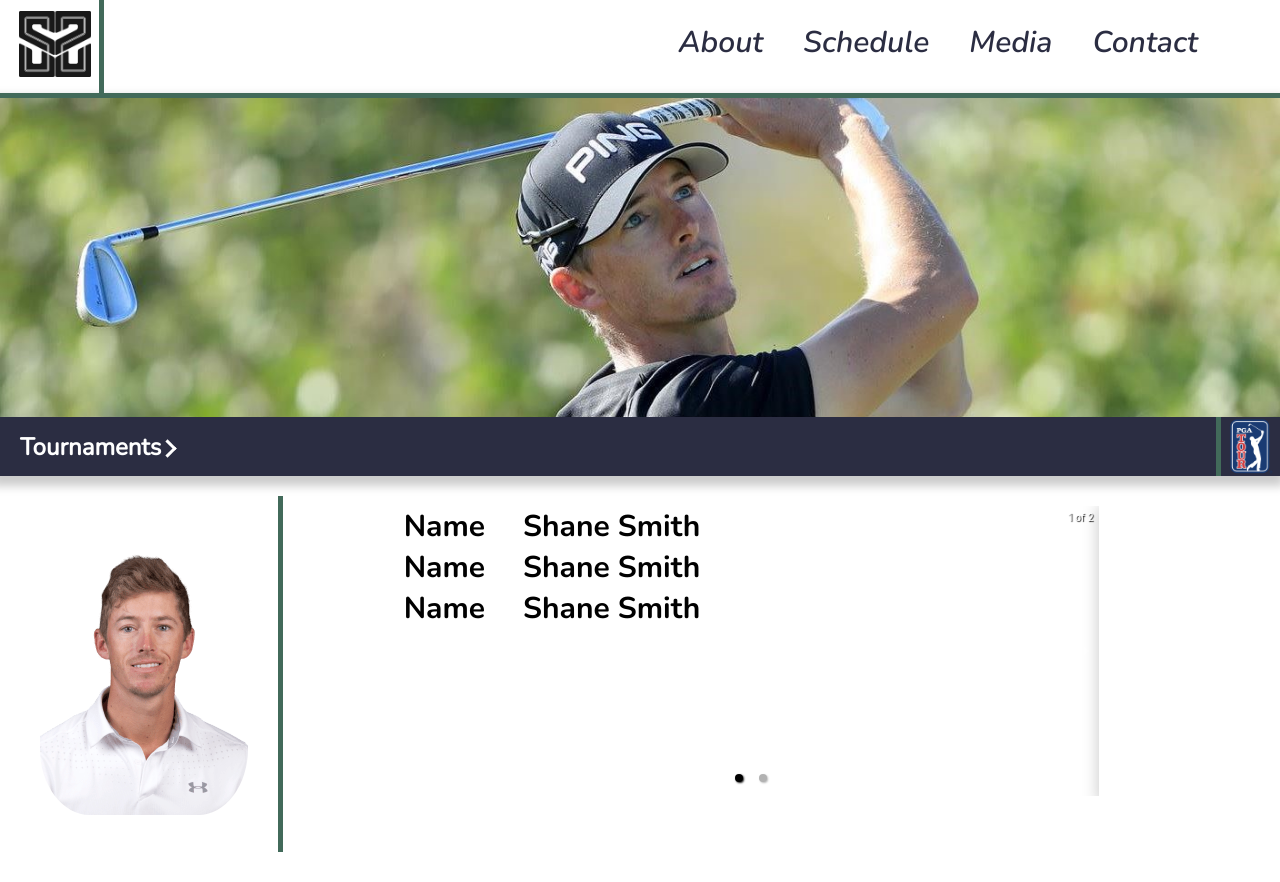
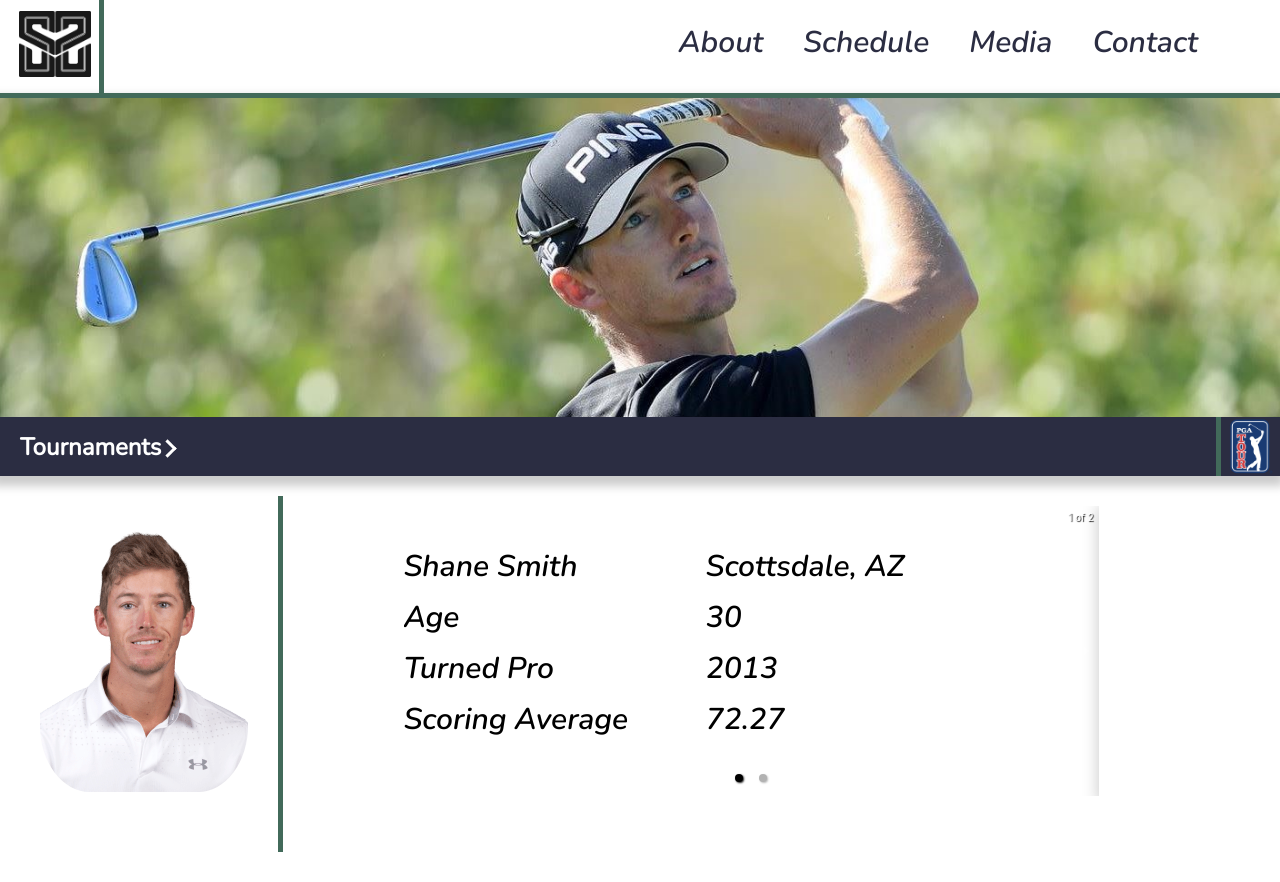
Before and after one commit to blythlewis/shane-site, a React (Create React App) app: page / in a window 1280 px wide. Built offline with nearby package versions, Linux system fonts and the light colour scheme.

Commit message:
About_Table_Changes

```diff
--- a/src/Components/Header/Header.jsx
+++ b/src/Components/Header/Header.jsx
@@ -101,3 +101,4 @@ export const Header = () => {
 };
 
 export default Header;
+// I am greatful for the position I am in, it's not often you get to try and fulfill a boy hood dream. I remind myself daily that playing the game I love is an oppertunity that not everyone gets. The chance to play on the best tour in the world is what drives me.
--- a/src/Pages/Home/Home.css
+++ b/src/Pages/Home/Home.css
@@ -37,7 +37,7 @@
 }
 #about-img{
     border-radius: 24%;
-    margin-top: 43px;
+    margin-top: 20px;
 }
 .about-table{
   grid-row:1;
@@ -71,39 +71,56 @@ td, th {
   grid-auto-flow: column;
   position: relative;
   z-index: 1;
-  font-family:Nunito-Bold;
+  font-family: Nunito-SemiBoldItalic;
   font-size:30px;
+  text-align: left;
+
 }
 .name-placeholder{
     grid-row-start: 1;
-    grid-column: 1/2;
+	grid-column: 1/6;
+	margin-bottom: 10px;
+	margin-top: 40px;
 }
 
 .name{
     grid-row-start: 1;
-    grid-column: 2/6;
+	grid-column: 6/10;
+	margin-top: 40px;
 }
 .age-placeholder{
     grid-row-start: 2;
-    grid-column: 1/2;
+	grid-column: 1/6;
+	margin-bottom: 10px;
 
 }
 
 .age{
     grid-row-start: 2;
-    grid-column: 2/6;
+    grid-column: 6/10;
 }
 .location-placeholder{
     grid-row-start: 3;
-    grid-column: 1/2;
+	grid-column: 1/6;
+	margin-bottom: 10px;
 
 }
 
 .location{
     grid-row-start: 3;
-    grid-column: 2/6;
+    grid-column: 6/10;
 }
 
+.scoring-placeholder{
+	grid-row-start: 4;
+	grid-column: 1/6;
+	margin-bottom: 10px;
+}
+
+.scoring{
+	grid-row-start: 4;
+    grid-column: 6/10;
+}
 
 .carousel .control-dots .dot {
     background: black !important;
--- a/src/Pages/Home/Home.jsx
+++ b/src/Pages/Home/Home.jsx
@@ -18,12 +18,14 @@ export const Home = () => {
           <div className="about-table">
             <Carousel>
               <div className="personal">
-                <div className="name-placeholder">Name</div>
-                <div className="name">Shane Smith</div>
-                <div className="age-placeholder">Name</div>
-                <div className="age">Shane Smith</div>
-                <div className="location-placeholder">Name</div>
-                <div className="location">Shane Smith</div>
+                <div className="name-placeholder">Shane Smith</div>
+                <div className="name">Scottsdale, AZ</div>
+                <div className="age-placeholder">Age</div>
+                <div className="age">30</div>
+                <div className="location-placeholder">Turned Pro</div>
+                <div className="location">2013</div>
+                <div className="scoring-placeholder">Scoring Average</div>
+                <div className="scoring">72.27</div>
               </div>
               <div className="tournaments">
                 <table>
```
